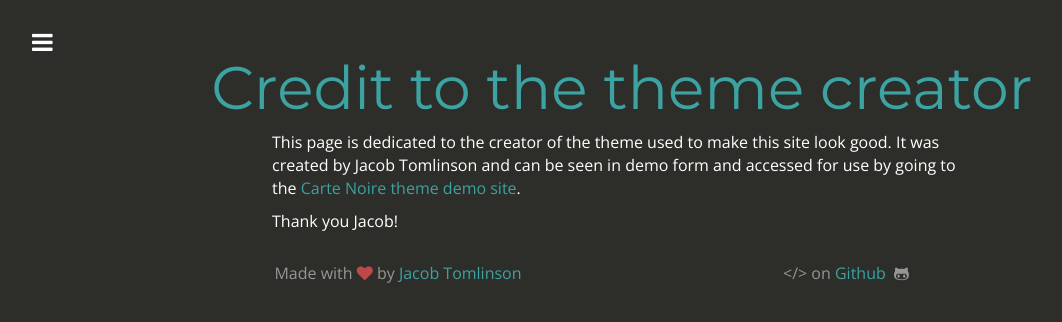
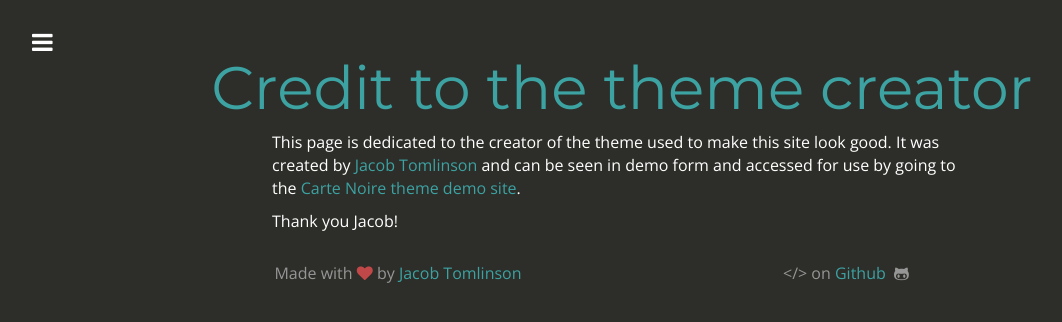
Before and after one commit to seanmerrow/seanmerrow.github.io, a Jekyll site: the page built from theme.html, in a window 1280 px wide. Shown: the top 322 px of the page, without its empty margins (18-1080 px from the left). Built offline with Jekyll 4.4.1, drawn with Linux system fonts in a browser that asks for light colours; nearby versions of some CDN libraries.

Commit message:
Update theme.html
Added hyperlink to Jacob's github page

```diff
--- a/theme.html
+++ b/theme.html
@@ -8,7 +8,7 @@ layout: default
     <h1 class="header author-header">Credit to the theme creator</h1>
 
    <p></p>
-   <p>This page is dedicated to the creator of the theme used to make this site look good. It was created by Jacob Tomlinson and can be seen in demo form and accessed for use by going to the <a href="http://carte-noire.jacobtomlinson.co.uk/">Carte Noire theme demo site</a>. </p>
+   <p>This page is dedicated to the creator of the theme used to make this site look good. It was created by <a href="https://github.com/jacobtomlinson/">Jacob Tomlinson</a> and can be seen in demo form and accessed for use by going to the <a href="http://carte-noire.jacobtomlinson.co.uk/">Carte Noire theme demo site</a>. </p>
 
    <p>Thank you Jacob!</p>
 
```
